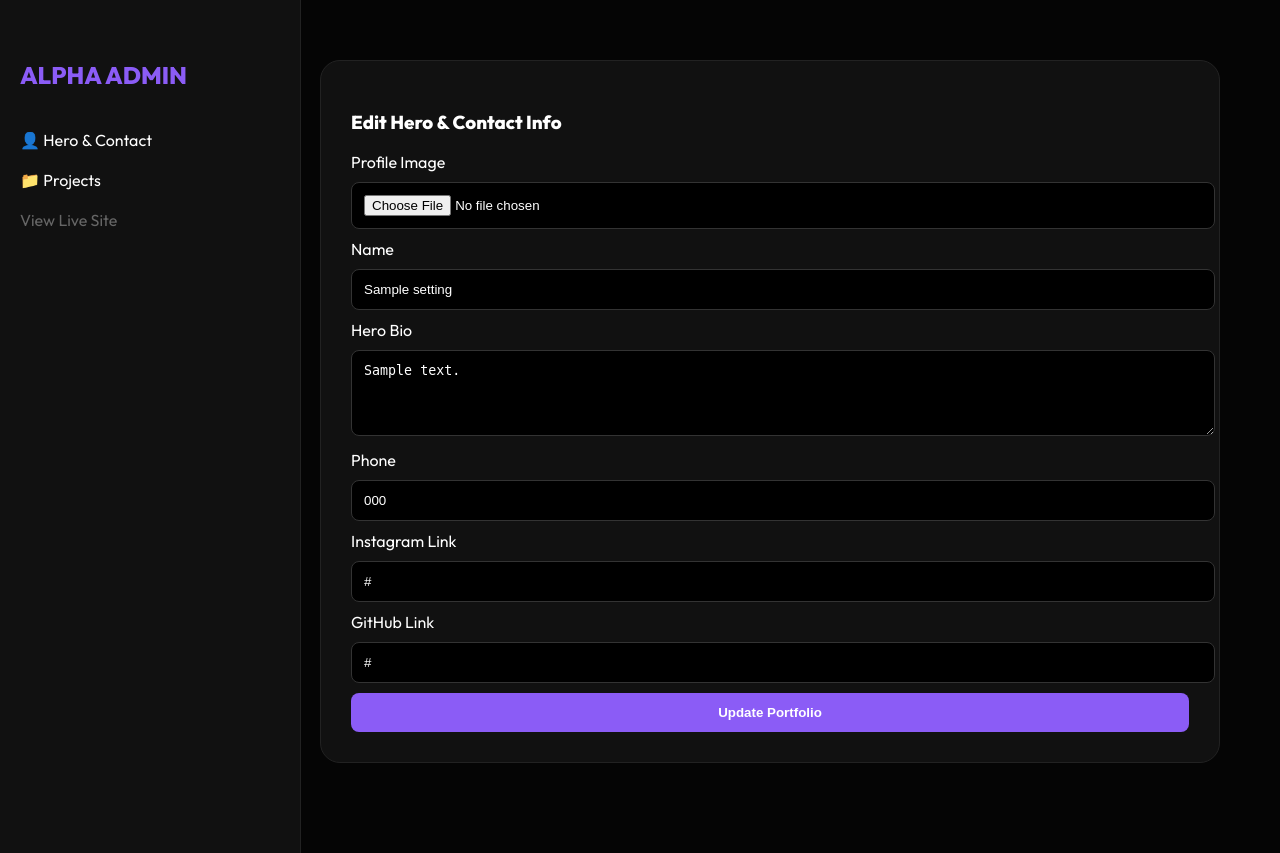
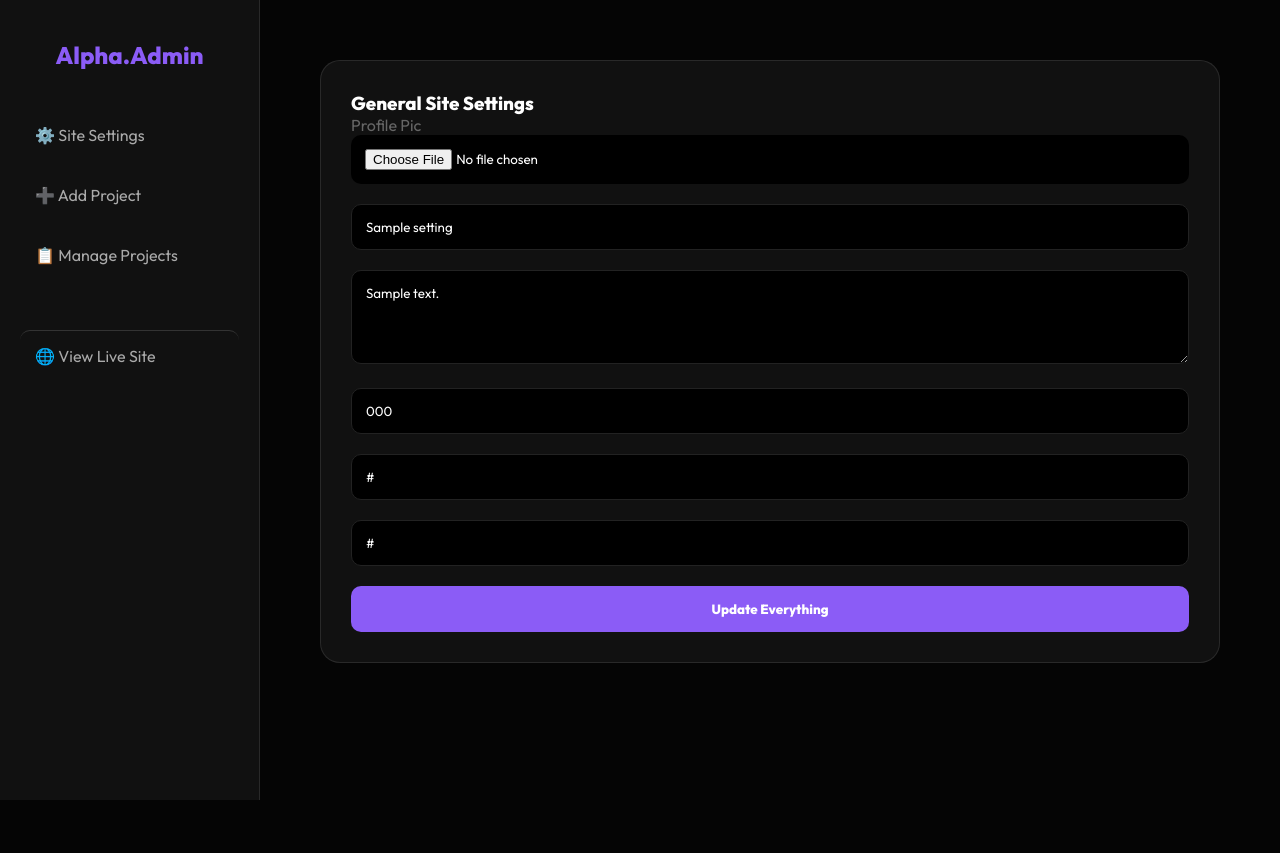
Before and after one commit to AlphaMugisha/portfolio, a PHP site: page /admin.php in a window 1280 px wide. After the commit the page ends 800 px from the top, so only its background shows below. Run offline with PHP 8.4, Linux system fonts and the light colour scheme; tables that the repository leaves empty or names only in its code hold one stand-in row (values such as "Sample post").

Commit message:
added the sum

```diff
--- a/admin.php
+++ b/admin.php
@@ -2,7 +2,7 @@
 $conn = mysqli_connect('localhost', 'root', '', 'alpha_portfolio');
 $status_msg = "";
 
-// --- UPDATE HERO & CONTACT INFO ---
+// --- FEATURE 1: UPDATE HERO/BIO/SOCIALS ---
 if (isset($_POST['update_profile'])) {
     $name = mysqli_real_escape_string($conn, $_POST['my_name']);
     $bio = mysqli_real_escape_string($conn, $_POST['bio']);
@@ -10,7 +10,6 @@ if (isset($_POST['update_profile'])) {
     $insta = mysqli_real_escape_string($conn, $_POST['insta_link']);
     $github = mysqli_real_escape_string($conn, $_POST['github_link']);
 
-    // Handle Profile Picture Upload
     $pic_query = "";
     if (!empty($_FILES['profile_pic']['name'])) {
         $target_file = "uploads/" . time() . "_" . basename($_FILES["profile_pic"]["name"]);
@@ -24,11 +23,33 @@ if (isset($_POST['update_profile'])) {
     $status_msg = "✅ Portfolio Updated!";
 }
 
-// --- PROJECT ACTIONS ---
-if (isset($_POST['add_project'])) {
+// --- FEATURE 2: ADD PROJECT (YOUR ORIGINAL INPUTS) ---
+if (isset($_POST['save_project'])) {
     $title = mysqli_real_escape_string($conn, $_POST['title']);
     $desc = mysqli_real_escape_string($conn, $_POST['desc']);
-    mysqli_query($conn, "INSERT INTO projects (title, description, status) VALUES ('$title', '$desc', 'active')");
+    $tags = mysqli_real_escape_string($conn, $_POST['tags']);
+    $link = mysqli_real_escape_string($conn, $_POST['link']);
+    $icon = mysqli_real_escape_string($conn, $_POST['icon']);
+
+    $sql = "INSERT INTO projects (title, description, tags, link, icon_name, status)
+            VALUES ('$title', '$desc', '$tags', '$link', '$icon', 'active')";
+    mysqli_query($conn, $sql);
+    $status_msg = "🚀 Project Launched!";
+}
+
+// --- FEATURE 3: VISIBILITY TOGGLE & DELETE ---
+if (isset($_GET['toggle_id'])) {
+    $id = (int)$_GET['toggle_id'];
+    $current = $_GET['current'];
+    $new_s = ($current == 'active') ? 'inactive' : 'active';
+    mysqli_query($conn, "UPDATE projects SET status='$new_s' WHERE id=$id");
+    header("Location: admin.php#manage");
+}
+
+if (isset($_GET['delete_id'])) {
+    $id = (int)$_GET['delete_id'];
+    mysqli_query($conn, "DELETE FROM projects WHERE id=$id");
+    header("Location: admin.php#manage");
 }
 
 $settings = mysqli_fetch_assoc(mysqli_query($conn, "SELECT * FROM site_settings WHERE id=1"));
@@ -40,67 +61,97 @@ $projects = mysqli_query($conn, "SELECT * FROM projects ORDER BY id DESC");
 <head>
     <title>Alpha | Admin Dashboard</title>
     <link href="https://fonts.googleapis.com/css2?family=Outfit:wght@400;800&display=swap" rel="stylesheet">
+    <script type="module" src="https://unpkg.com/ionicons@5.5.2/dist/ionicons/ionicons.esm.js"></script>
     <style>
-        :root { --p: #8b5cf6; --bg: #050505; --card: #111; }
-        body { background: var(--bg); color: white; font-family: 'Outfit'; display: flex; margin: 0; }
-        .sidebar { width: 260px; background: var(--card); height: 100vh; padding: 40px 20px; position: fixed; border-right: 1px solid #222; }
-        .main { margin-left: 260px; padding: 60px; flex: 1; }
-        .card { background: var(--card); padding: 30px; border-radius: 20px; border: 1px solid #222; margin-bottom: 30px; }
-        input, textarea { width: 100%; padding: 12px; margin: 10px 0; background: #000; border: 1px solid #333; color: white; border-radius: 8px; }
-        .btn { background: var(--p); color: white; border: none; padding: 12px 25px; border-radius: 8px; cursor: pointer; font-weight: bold; width: 100%; }
-        .section { display: none; } .section:target { display: block; } #home-admin { display: block; }
+        :root { --p: #8b5cf6; --bg: #050505; --card: #111; --border: rgba(255,255,255,0.1); }
+        * { margin: 0; padding: 0; box-sizing: border-box; font-family: 'Outfit', sans-serif; }
+        body { background: var(--bg); color: white; display: flex; min-height: 100vh; }
+
+        .sidebar { width: 260px; background: var(--card); border-right: 1px solid var(--border); padding: 40px 20px; position: fixed; height: 100vh; }
+        .sidebar h2 { color: var(--p); margin-bottom: 40px; text-align: center; }
+        .nav-link { display: block; color: #aaa; text-decoration: none; padding: 15px; border-radius: 10px; margin-bottom: 10px; transition: 0.3s; }
+        .nav-link:hover { background: rgba(139, 92, 246, 0.1); color: white; }
+
+        .main { margin-left: 260px; flex: 1; padding: 60px; }
+        .section { display: none; } .section:target { display: block; } #settings { display: block; }
+
+        .card { background: var(--card); border: 1px solid var(--border); padding: 30px; border-radius: 20px; margin-bottom: 30px; }
+        input, textarea, select { width: 100%; padding: 14px; background: #000; border: 1px solid #222; border-radius: 10px; color: white; margin-bottom: 20px; outline: none; }
+        .btn { background: var(--p); color: white; border: none; padding: 15px; border-radius: 10px; cursor: pointer; font-weight: 700; width: 100%; }
+
+        .project-item { display: flex; justify-content: space-between; align-items: center; padding: 20px; border-bottom: 1px solid #222; }
+        .badge { padding: 4px 8px; border-radius: 4px; font-size: 0.7rem; font-weight: 800; }
+        .active { background: #10b981; color: #000; } .inactive { background: #ef4444; color: #fff; }
     </style>
 </head>
 <body>
 
     <div class="sidebar">
-    <h2 style="color: var(--p); margin-bottom: 40px;">ALPHA ADMIN</h2>
-    <a href="#home-admin" style="display:block; color:white; text-decoration:none; margin-bottom:20px;">👤 Hero & Contact</a>
-    <a href="#projects-admin" style="display:block; color:white; text-decoration:none; margin-bottom:20px;">📁 Projects</a>
-    <a href="index.php" style="color: #666; text-decoration: none;">View Live Site</a>
+        <h2>Alpha<span>.Admin</span></h2>
+        <a href="#settings" class="nav-link">⚙️ Site Settings</a>
+        <a href="#add" class="nav-link">➕ Add Project</a>
+        <a href="#manage" class="nav-link">📋 Manage Projects</a>
+        <a href="index.php" class="nav-link" style="margin-top:50px; border-top:1px solid #333;">🌐 View Live Site</a>
     </div>
 
     <div class="main">
-    <?php if($status_msg) echo "<p style='color:var(--p)'>$status_msg</p>"; ?>
+        <?php if($status_msg) echo "<div style='background:var(--p); padding:15px; border-radius:10px; margin-bottom:20px; text-align:center;'>$status_msg</div>"; ?>
 
-    <section id="home-admin" class="section">
+        <div id="settings" class="section">
             <div class="card">
-            <h3>Edit Hero & Contact Info</h3>
+                <h3>General Site Settings</h3>
                 <form method="POST" enctype="multipart/form-data">
-                <label>Profile Image</label>
-                <input type="file" name="profile_pic">
-                <label>Name</label>
-                <input type="text" name="my_name" value="<?php echo $settings['my_name']; ?>">
-                <label>Hero Bio</label>
-                <textarea name="bio" rows="4"><?php echo $settings['bio']; ?></textarea>
-                <label>Phone</label>
-                <input type="text" name="phone" value="<?php echo $settings['phone']; ?>">
-                <label>Instagram Link</label>
-                <input type="text" name="insta_link" value="<?php echo $settings['insta_link']; ?>">
-                <label>GitHub Link</label>
-                <input type="text" name="github_link" value="<?php echo $settings['github_link']; ?>">
-                <button type="submit" name="update_profile" class="btn">Update Portfolio</button>
+                    <label style="color:#666">Profile Pic</label>
+                    <input type="file" name="profile_pic" style="border:none;">
+                    <input type="text" name="my_name" value="<?php echo $settings['my_name']; ?>" placeholder="Your Name">
+                    <textarea name="bio" rows="4" placeholder="Your Bio"><?php echo $settings['bio']; ?></textarea>
+                    <input type="text" name="phone" value="<?php echo $settings['phone']; ?>" placeholder="Phone Number">
+                    <input type="text" name="insta_link" value="<?php echo $settings['insta_link']; ?>" placeholder="Instagram Link">
+                    <input type="text" name="github_link" value="<?php echo $settings['github_link']; ?>" placeholder="GitHub Link">
+                    <button type="submit" name="update_profile" class="btn">Update Everything</button>
                 </form>
             </div>
-    </section>
+        </div>
 
-    <section id="projects-admin" class="section">
+        <div id="add" class="section">
             <div class="card">
-            <h3>Add New Project</h3>
+                <h3>Launch New Project</h3>
                 <form method="POST">
-                <input type="text" name="title" placeholder="Project Title">
-                <textarea name="desc" placeholder="Description"></textarea>
-                <button type="submit" name="add_project" class="btn">Add Project</button>
+                    <input type="text" name="title" placeholder="Project Title" required>
+                    <textarea name="desc" placeholder="Project Description" required></textarea>
+                    <input type="text" name="tags" placeholder="Tags (e.g. PHP, MySQL, JS)">
+                    <input type="text" name="link" placeholder="GitHub/Live URL">
+                    <select name="icon">
+                        <option value="code-slash-outline">Code Icon</option>
+                        <option value="rocket-outline">Rocket Icon</option>
+                        <option value="hardware-chip-outline">AI Icon</option>
+                    </select>
+                    <button type="submit" name="save_project" class="btn">Add to Portfolio</button>
                 </form>
             </div>
-    </section>
+        </div>
+
+        <div id="manage" class="section">
+            <div class="card">
+                <h3>Project Control</h3>
+                <?php while($p = mysqli_fetch_assoc($projects)): ?>
+                <div class="project-item">
+                    <span><b class="badge <?php echo $p['status']; ?>"><?php echo $p['status']; ?></b> <?php echo $p['title']; ?></span>
+                    <div>
+                        <a href="admin.php?toggle_id=<?php echo $p['id']; ?>&current=<?php echo $p['status']; ?>" style="color:var(--p); text-decoration:none; margin-right:15px;">Toggle</a>
+                        <a href="admin.php?delete_id=<?php echo $p['id']; ?>" style="color:#555; text-decoration:none;" onclick="return confirm('Delete?')">Delete</a>
+                    </div>
+                </div>
+                <?php endwhile; ?>
+            </div>
+        </div>
     </div>
 
     <script>
         window.addEventListener('hashchange', () => {
+            const hash = window.location.hash || '#settings';
             document.querySelectorAll('.section').forEach(s => s.style.display = 'none');
-        const active = window.location.hash || '#home-admin';
-        document.querySelector(active).style.display = 'block';
+            document.querySelector(hash).style.display = 'block';
         });
     </script>
 </body>
```
Lines whose indentation alone changed are shown as unchanged.
